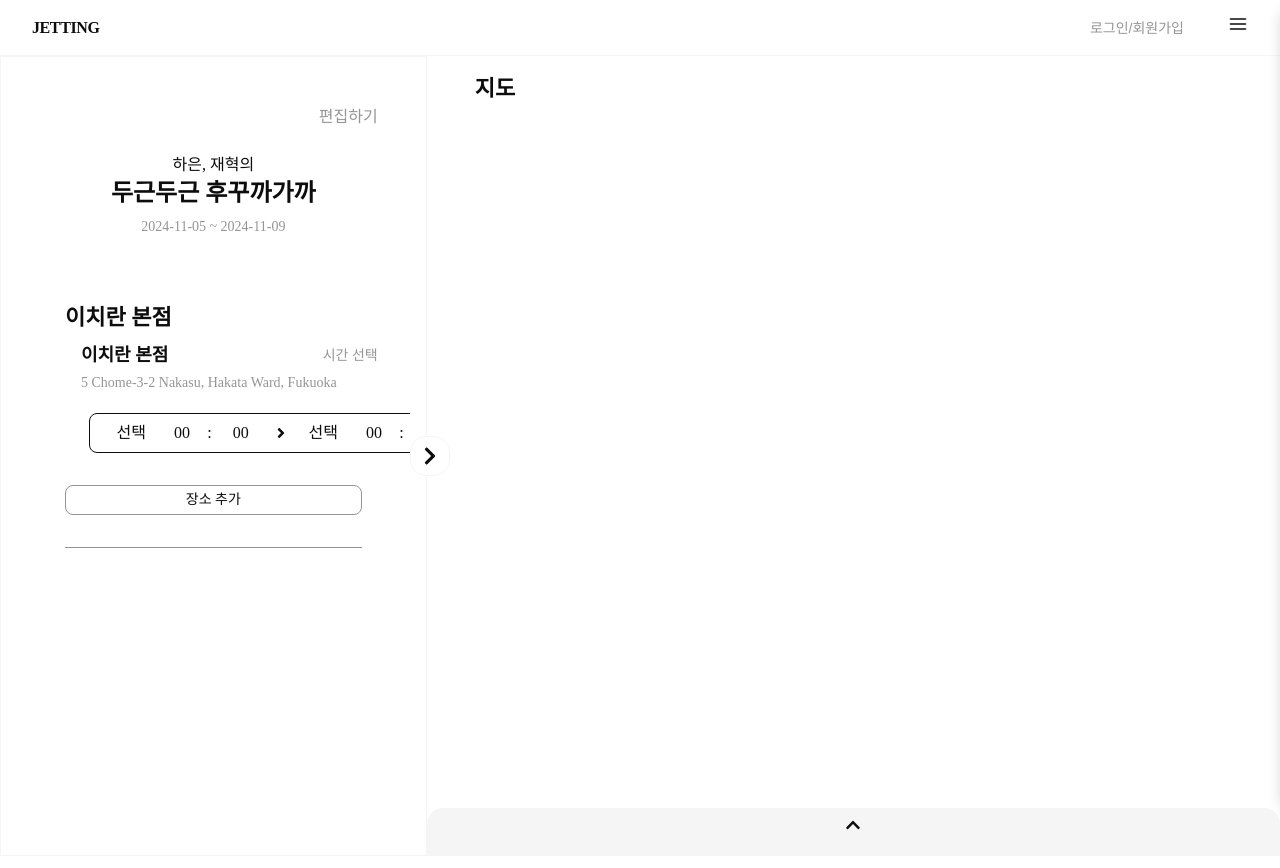
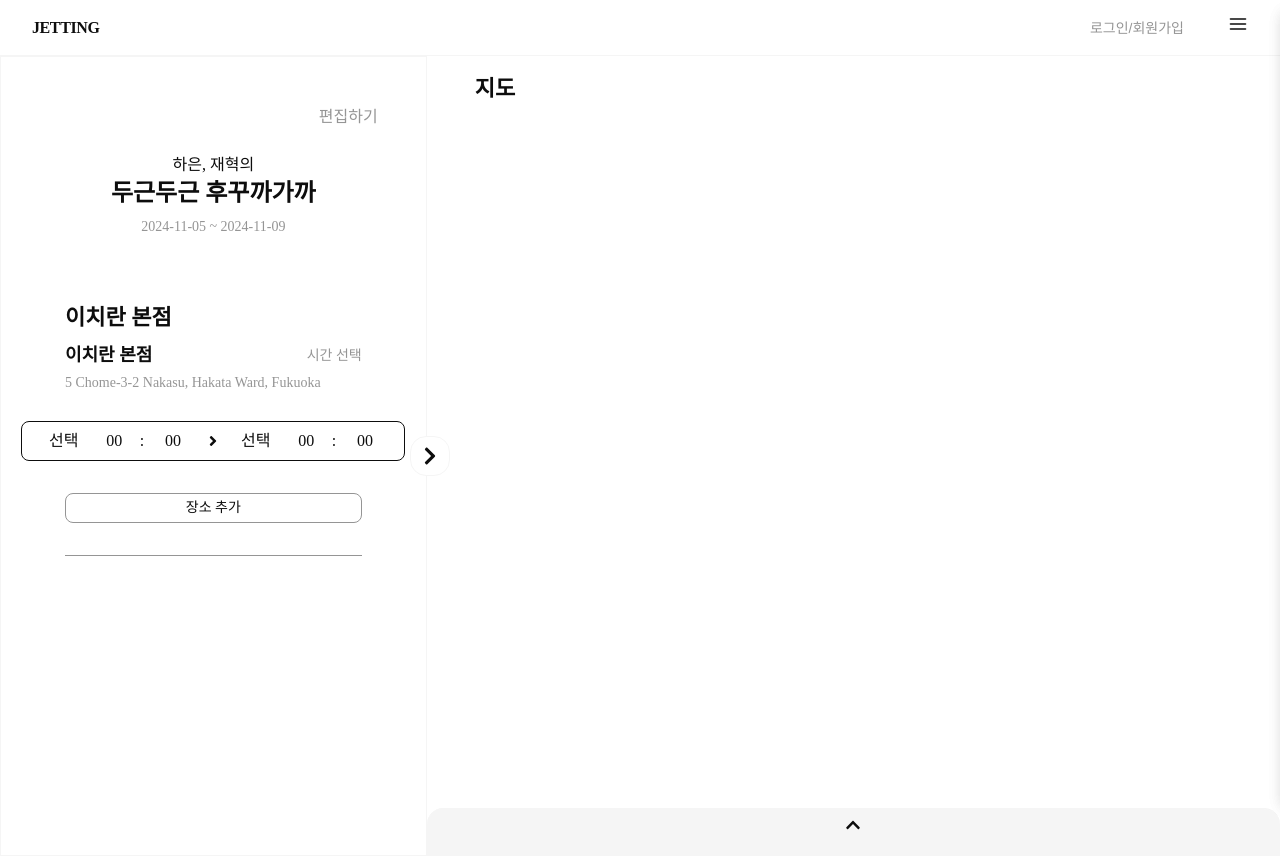
Before and after one commit to Jetting2024/Frontend, a React (Create React App) app: page /schedule in a window 1280 px wide. Both pictures are taken after a click on the button "시간 선택". Shown: the top 868 px of the page. Built offline with nearby package versions, Linux system fonts and the light colour scheme; no server answers; a web font is replaced by a local one.

Commit message:
[fix] TimePicker css 수정

```diff
--- a/src/components/Schedule.tsx
+++ b/src/components/Schedule.tsx
@@ -48,15 +48,19 @@ const Schedule: React.FC<ScheduleProps> = ({
 
   const toggleTimePicker = (id: number) => {
     if (timePickerVisible[id]) {
-      // 시간 저장
+      const savedTime = tempTimeData[id] || {
+        startTime: "설정되지 않음",
+        endTime: "설정되지 않음",
+      };
       setFinalTimeData((prev) => ({
         ...prev,
-        [id]: tempTimeData[id] || {
-          startTime: "설정되지 않음",
-          endTime: "설정되지 않음",
-        },
+        [id]: savedTime,
       }));
+
+      const time = `${savedTime.startTime} ~ ${savedTime.endTime}`;
+      console.log(`ID ${id} 저장된 시간: ${time}`); // 콘솔 출력
     }
+
     setTimePickerVisible((prev) => ({
       ...prev,
       [id]: !prev[id],
@@ -196,7 +200,6 @@ const Schedule: React.FC<ScheduleProps> = ({
               <h3 className="text-lg font-bold">{item.title}</h3>
               <div className="flex items-center gap-4 mt-2">
                 {/* 썸네일 */}
-                <div className="w-16 h-16 bg-gray rounded-lg"></div>
                 <div className="flex flex-col gap-1 w-full">
                   {/* 가게 이름, 시간 */}
                   <div className="flex items-center justify-between">
@@ -216,12 +219,14 @@ const Schedule: React.FC<ScheduleProps> = ({
 
                   {/* TimePicker (시간 선택 팝업) */}
                   {timePickerVisible[item.id] && (
-                    <div className="mt-2 transition-all duration-300">
-                      <TimePicker
-                        onChange={(startTime, endTime) =>
-                          handleTimeChange(item.id, startTime, endTime)
-                        }
-                      />
+                    <div className="flex items-center justify-center mt-4">
+                      <div>
+                        <TimePicker
+                          onChange={(startTime, endTime) =>
+                            handleTimeChange(item.id, startTime, endTime)
+                          }
+                        />
+                      </div>
                     </div>
                   )}
                 </div>
--- a/src/components/timeSetModal/TimePicker.tsx
+++ b/src/components/timeSetModal/TimePicker.tsx
@@ -83,7 +83,7 @@ const TimePicker: React.FC<TimePickerProps> = ({ onChange }) => {
         </div>
 
         {selectedStart && (
-          <div className="absolute top-12">
+          <div className="absolute top-12 bg-white">
             <SelectTime
               onSelect={(time, hour, minute) =>
                 handleSelectTime(time, hour, minute, "start")
```
